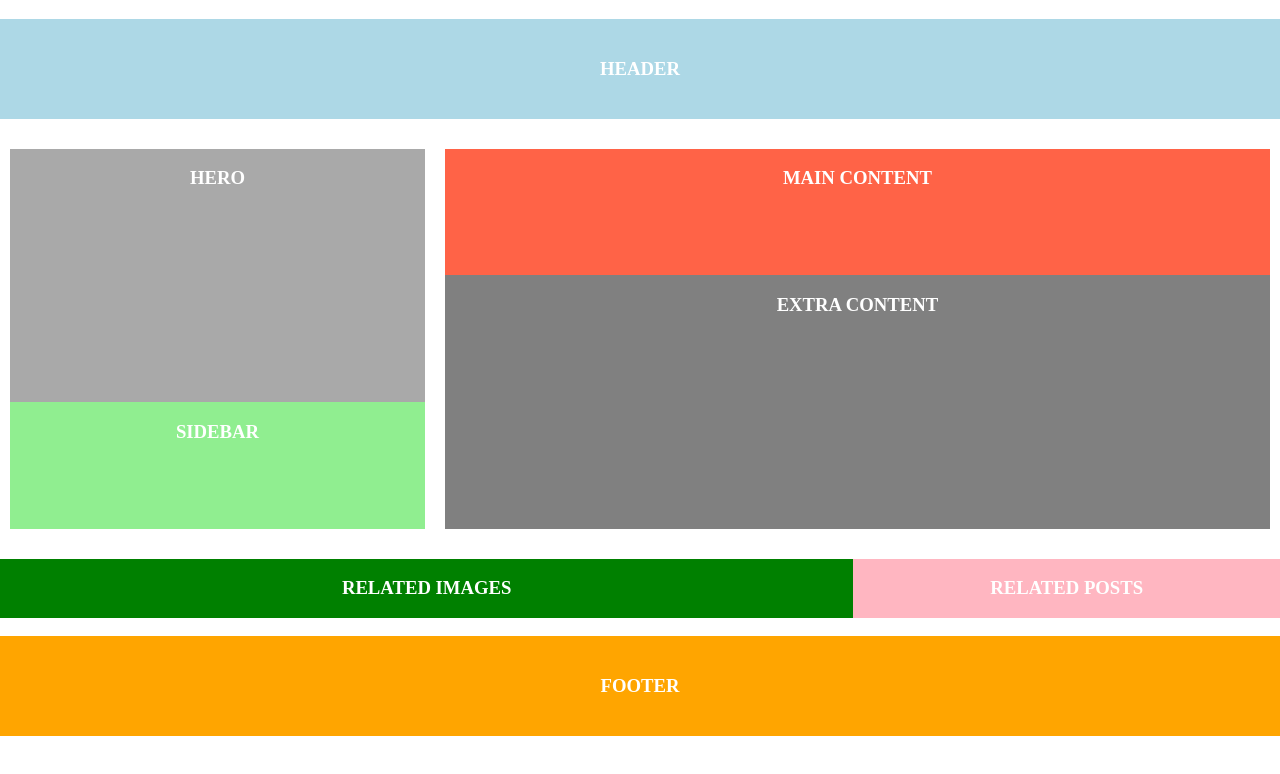
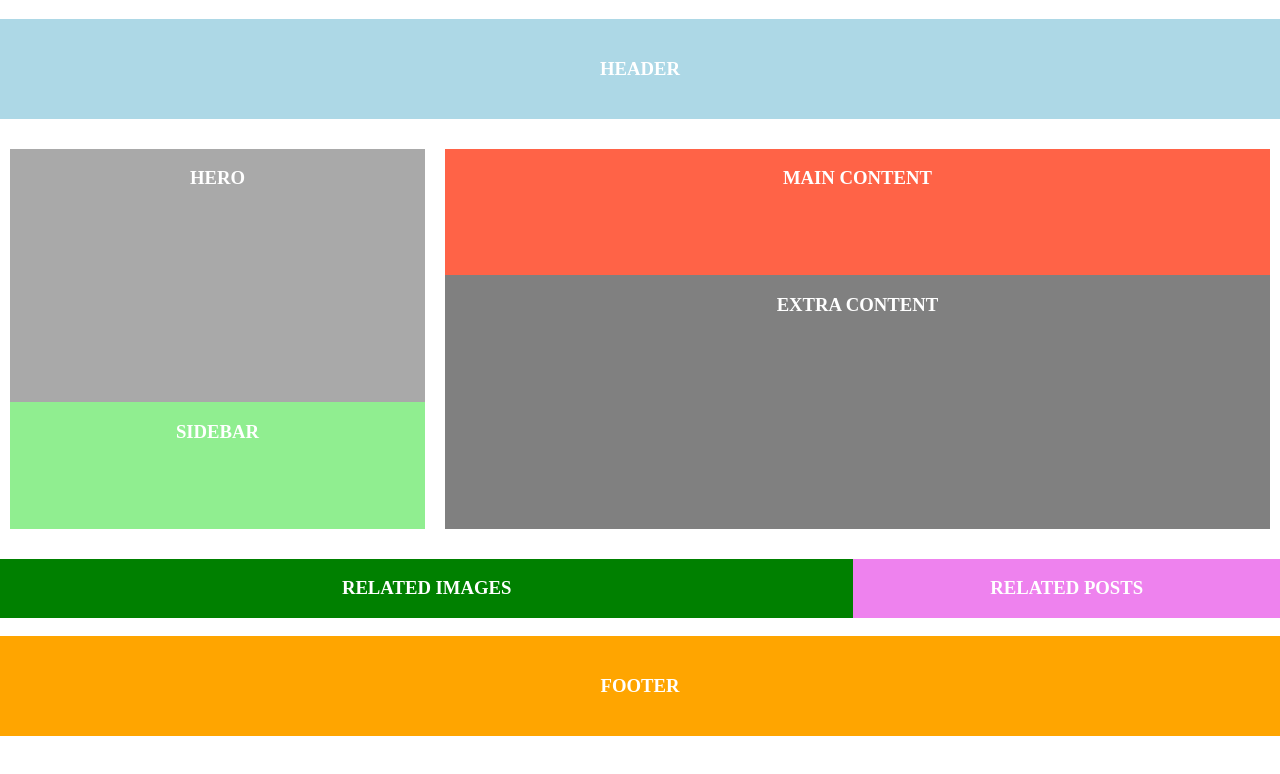
Before and after one commit to Romanasboot/CSSpamokos, a plain HTML site: page index5.html in a window 1280 px wide. Drawn offline with Linux system fonts and the light colour scheme.

Commit message:
color changed from lightpink to violet

```diff
--- a/css/style5.css
+++ b/css/style5.css
@@ -62,7 +62,7 @@ section article:first-child {
 
 section article:last-child {
   flex: 1;
-  background-color: lightpink;
+  background-color: violet;
 }
 
 footer {
```
